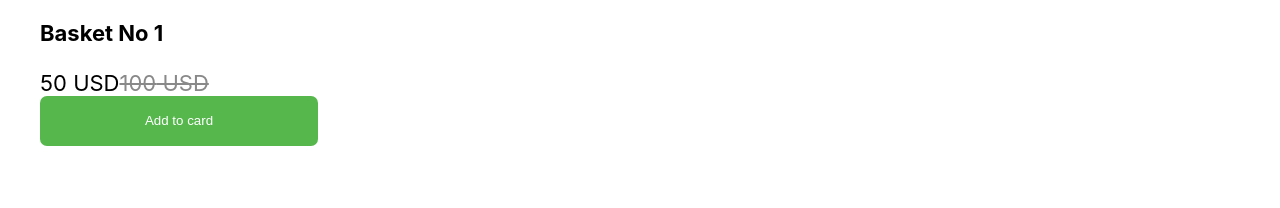
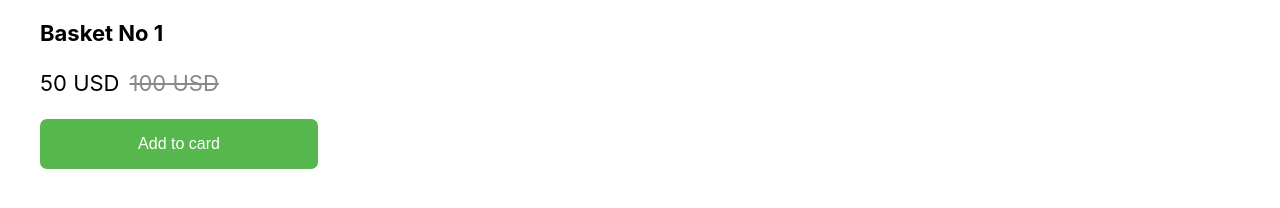
Before and after one commit to pxls00/onlinemarket-in-react, a React (Create React App) app: page /categories/1 in a window 1280 px wide. Shown: the part 890-1098 px from the top of the page. Built offline with nearby package versions, Linux system fonts and the light colour scheme; the HTML template or start-up script is replaced by a standard one.

Commit message:
some have forgoten styles

```diff
--- a/src/components/ProductCard/ProductCard.module.scss
+++ b/src/components/ProductCard/ProductCard.module.scss
@@ -17,12 +17,15 @@
     font-size: 22px;
   }
   &__discount {
+    margin-left: 10px;
     color: $disPrice;
     font-weight: 400;
     font-size: 22px;
     text-decoration: line-through;
   }
   &__btn {
+    margin-top: 23px;
+    cursor: pointer;
     height: 50px;
     display: flex;
     align-items: center;
@@ -32,5 +35,6 @@
     border: none;
     background: #55b74c;
     border-radius: 7px;
+    font-size: 16px;
   }
 }
```
